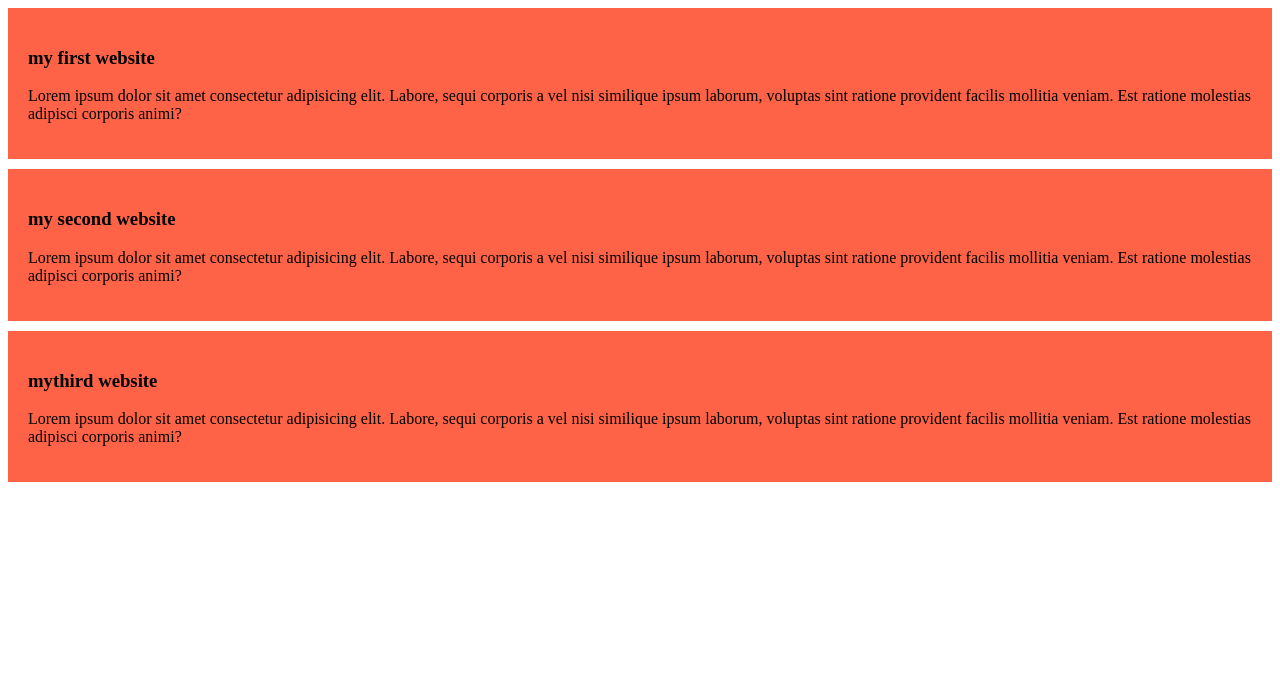
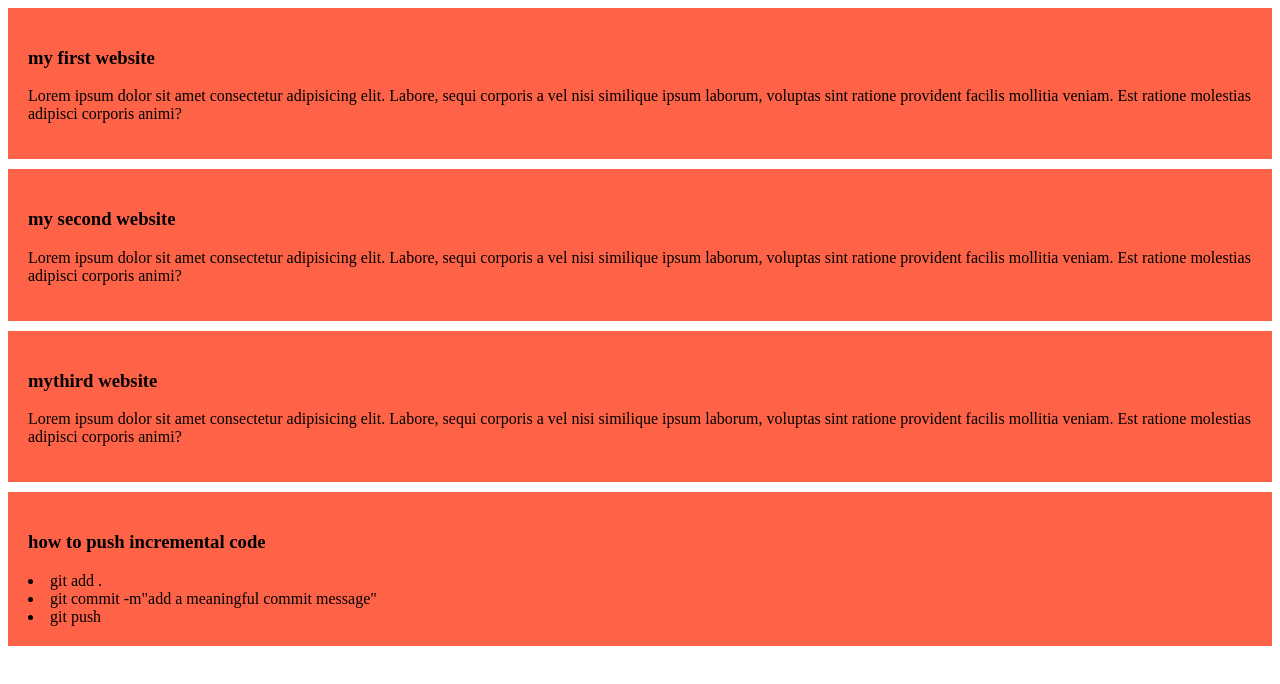
Before and after one commit to Kadir569/my-simple-website, a plain HTML site: page index.html in a window 1280 px wide. Drawn offline with Linux system fonts and the light colour scheme.

Commit message:
added a list to push code

```diff
--- a/index.html
+++ b/index.html
@@ -19,6 +19,16 @@
         <h3>mythird website</h3>
         <p>Lorem ipsum dolor sit amet consectetur adipisicing elit. Labore, sequi corporis a vel nisi similique ipsum laborum, voluptas sint ratione provident facilis mollitia veniam. Est ratione molestias adipisci corporis animi?</p>
     </div>
+    <div>
+       <h3>how  to push incremental code</h3
+        <ul>
+            <li>git add .</li>
+            <li>git commit -m"add a meaningful commit message"</li>
+            <li>git push</li>
 
+
+
+        </ul>
+    </div>
 </body>
 </html>
```
